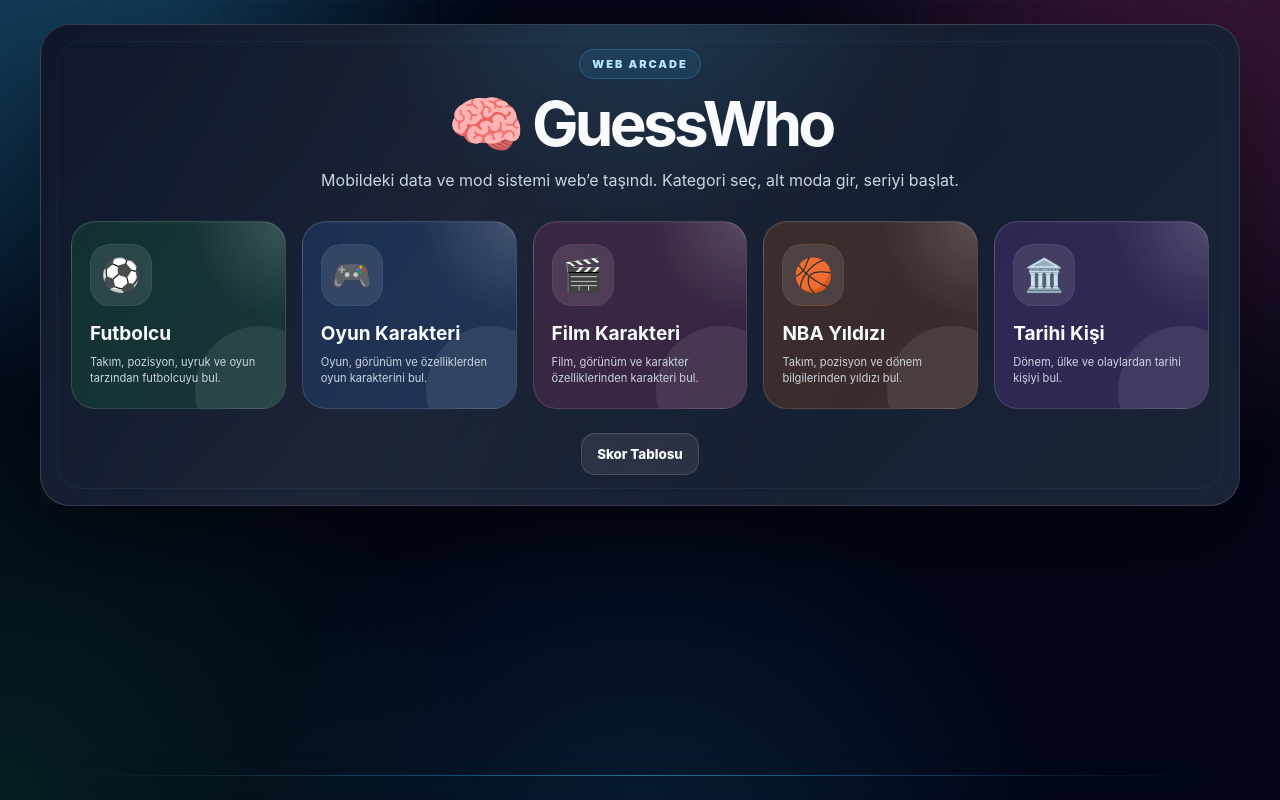
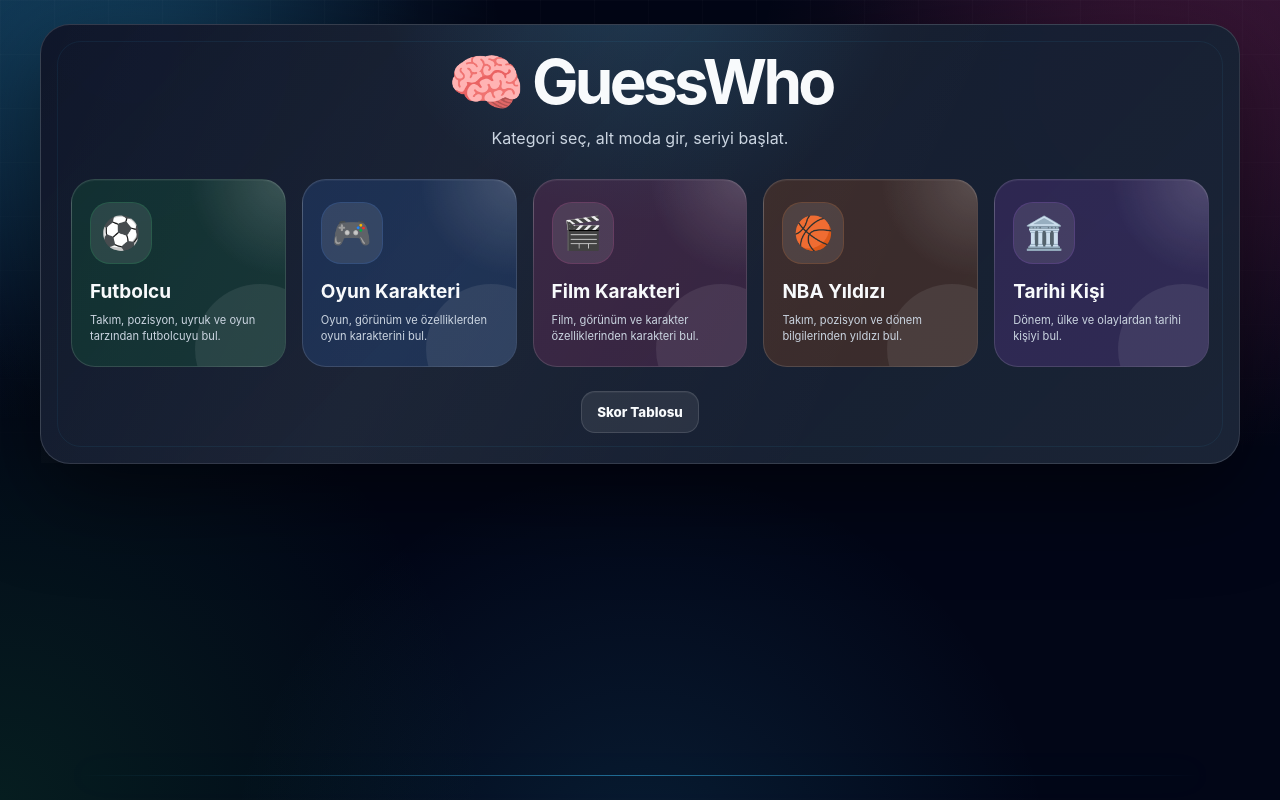
Before and after one commit to Mertutanc/guesswhoreact, a React (Vite) app: page / in a window 1280 px wide. Built offline with nearby package versions, Linux system fonts and the light colour scheme.

Commit message:
Update App.tsx

```diff
--- a/src/App.tsx
+++ b/src/App.tsx
@@ -1042,9 +1042,8 @@ function App() {
     return (
       <main className="page home-page">
         <section className="game-card home-card">
-          <div className="screen-kicker">WEB ARCADE</div>
           <h1 className="title">🧠 GuessWho</h1>
-          <p className="subtitle">Mobildeki data ve mod sistemi web’e taşındı. Kategori seç, alt moda gir, seriyi başlat.</p>
+          <p className="subtitle">Kategori seç, alt moda gir, seriyi başlat.</p>
 
           {gamesPlayed > 0 && (
             <div className="mini-score-card">
```
